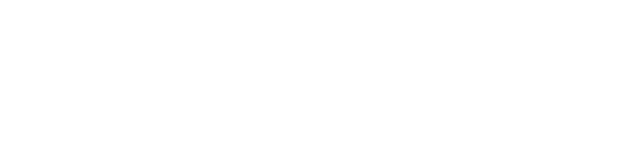
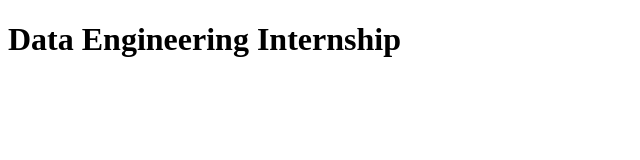
Before and after one commit to AsminBudha/git-session-data-internship, a plain HTML site: page index.html in a window 1280 px wide. Shown: the whole page, without its empty margins (0-640 px from the left). Drawn offline with Linux system fonts and the light colour scheme.

Commit message:
Changed index.html

```diff
--- a/index.html
+++ b/index.html
@@ -7,6 +7,6 @@
     <title>Document</title>
 </head>
 <body>
-
+    <h1>Data Engineering Internship</h1>
 </body>
 </html>
```
